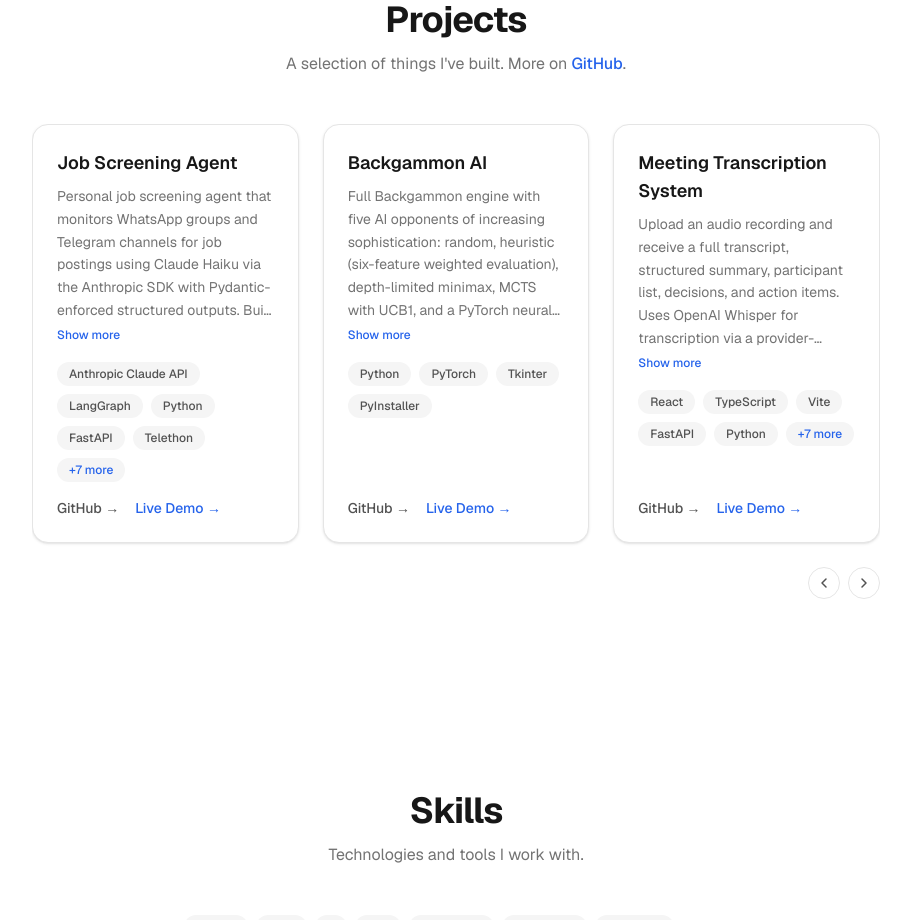
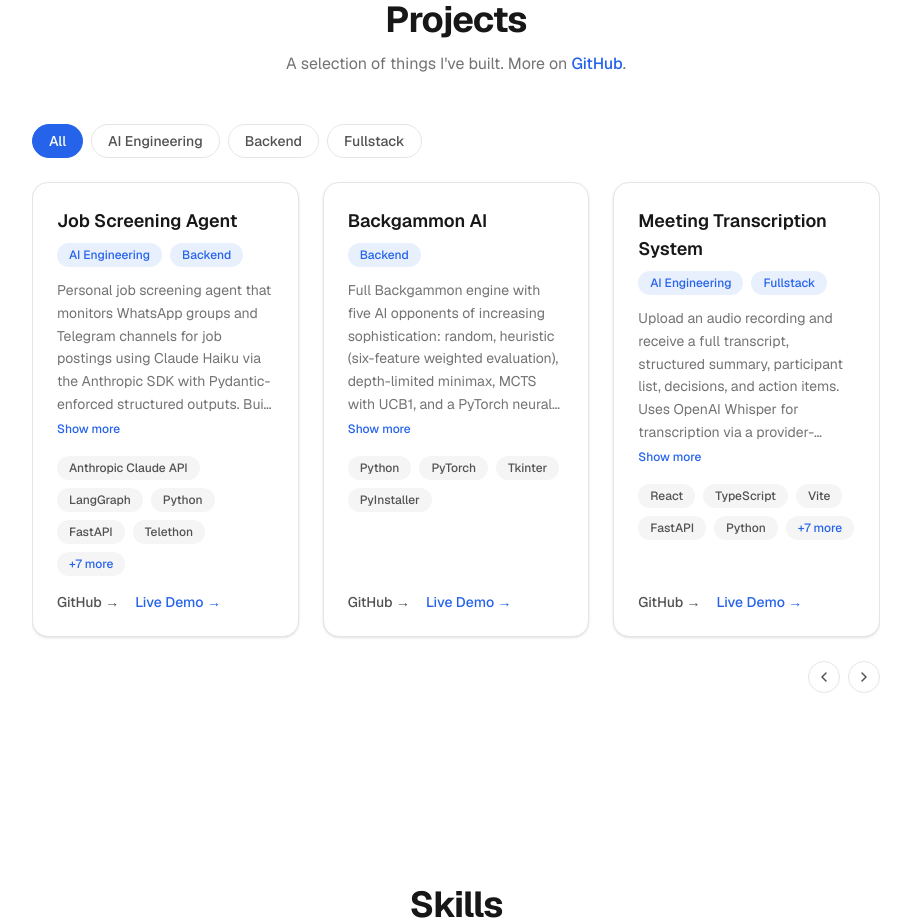
Before and after one commit to yarins0/yarin-lab, a Next.js app: page / in a window 1280 px wide. Shown: the part 880-1800 px from the top of the page, without its empty margins (184-1095 px from the left). Built offline with nearby package versions, Linux system fonts and the light colour scheme.

Commit message:
Add multi-category tagging and filtering to project cards
Projects can carry multiple categories (Fullstack, AI Engineering,
Backend, DevOps). A filter bar above the project grid derives its
buttons from whichever categories are actually in use.

```diff
--- a/src/components/sections/Projects.tsx
+++ b/src/components/sections/Projects.tsx
@@ -10,6 +10,7 @@ const GITHUB_PROFILE_URL = "https://github.com/yarins0";
 const PROJECTS: Project[] = [
   {
     name: "Job Screening Agent",
+    categories: ["AI Engineering", "Backend"],
     description:
       "Personal job screening agent that monitors WhatsApp groups and Telegram channels " +
       "for job postings using Claude Haiku via the Anthropic SDK with Pydantic-enforced structured outputs. " +
@@ -24,6 +25,7 @@ const PROJECTS: Project[] = [
   },
   {
     name: "Backgammon AI",
+    categories: ["Backend"],
     description:
       "Full Backgammon engine with five AI opponents of increasing sophistication: random, " +
       "heuristic (six-feature weighted evaluation), depth-limited minimax, MCTS with UCB1, " +
@@ -37,6 +39,7 @@ const PROJECTS: Project[] = [
   },
   {
     name: "Meeting Transcription System",
+    categories: ["AI Engineering", "Fullstack"],
     description:
       "Upload an audio recording and receive a full transcript, structured summary, participant list, decisions, and action items. " +
       "Uses OpenAI Whisper for transcription via a provider-swappable interface and Claude (claude-sonnet-4-6) for structured summarization over SSE. " +
@@ -48,6 +51,7 @@ const PROJECTS: Project[] = [
   },
   {
     name: "TuneCraft",
+    categories: ["Fullstack"],
     description:
       "Full-stack playlist manager for Spotify, SoundCloud, and Tidal. " +
       "Features composable shuffle algorithms (artist spread, genre spread, chronological mix), " +
@@ -59,6 +63,7 @@ const PROJECTS: Project[] = [
   },
   {
     name: "faceb00k.com",
+    categories: ["Backend"],
     description:
       "A BGU university security assignment replicating Facebook's login and registration UI. " +
       "Demonstrates credential harvesting techniques, SQL injection prevention via parameterised queries, " +
--- a/src/components/ui/ProjectCard.tsx
+++ b/src/components/ui/ProjectCard.tsx
@@ -2,9 +2,12 @@
 import { useState } from "react";
 import Badge from "./Badge";
 
+export type Category = "Fullstack" | "AI Engineering" | "Backend" | "DevOps";
+
 export type Project = {
   name: string;
   description: string;
+  categories: Category[];
   techStack: string[];
   githubUrl: string;
   liveDemoUrl?: string;
@@ -18,6 +21,7 @@ export default function ProjectCard({ project }: { project: Project }) {
   return (
     <article className="group flex h-full flex-col rounded-2xl border border-edge bg-canvas p-6 shadow-sm transition-shadow duration-200 hover:shadow-md">
       <ProjectHeader name={project.name} />
+      <CategoryBadges categories={project.categories} />
       <ProjectDescription description={project.description} />
       <TechStack tags={project.techStack} />
       <ProjectLinks
@@ -34,6 +38,21 @@ function ProjectHeader({ name }: { name: string }) {
     <h3 className="mb-2 text-lg font-semibold text-ink transition-colors duration-150 group-hover:text-accent">
       {name}
     </h3>
+  );
+}
+
+function CategoryBadges({ categories }: { categories: Category[] }) {
+  return (
+    <div className="mb-3 flex flex-wrap gap-2">
+      {categories.map((category) => (
+        <span
+          key={category}
+          className="inline-flex items-center rounded-full bg-accent/10 px-3 py-1 text-xs font-medium text-accent"
+        >
+          {category}
+        </span>
+      ))}
+    </div>
   );
 }
 
--- a/src/components/ui/ProjectCarousel.tsx
+++ b/src/components/ui/ProjectCarousel.tsx
@@ -1,13 +1,25 @@
 "use client";
-import { useRef } from "react";
-import ProjectCard, { type Project } from "@/components/ui/ProjectCard";
+import { useMemo, useRef, useState } from "react";
+import ProjectCard, { type Category, type Project } from "@/components/ui/ProjectCard";
 
 interface ProjectCarouselProps {
   projects: Project[];
 }
 
+type CategoryFilter = Category | "All";
+
 export default function ProjectCarousel({ projects }: ProjectCarouselProps) {
   const scrollRef = useRef<HTMLDivElement>(null);
+  const [activeFilter, setActiveFilter] = useState<CategoryFilter>("All");
+
+  const availableCategories = useMemo(
+    () => Array.from(new Set(projects.flatMap((project) => project.categories))),
+    [projects],
+  );
+  const visibleProjects =
+    activeFilter === "All"
+      ? projects
+      : projects.filter((project) => project.categories.includes(activeFilter));
 
   function scroll(direction: 1 | -1) {
     const container = scrollRef.current;
@@ -17,11 +29,16 @@ export default function ProjectCarousel({ projects }: ProjectCarouselProps) {
 
   return (
     <div>
+      <CategoryFilterBar
+        categories={availableCategories}
+        activeFilter={activeFilter}
+        onSelect={setActiveFilter}
+      />
       <div
         ref={scrollRef}
         className="scrollbar-hide flex w-full snap-x snap-mandatory gap-6 overflow-x-auto scroll-smooth pb-2"
       >
-        {projects.map((project) => (
+        {visibleProjects.map((project) => (
           <div
             key={project.name}
             className="flex w-[80%] flex-none snap-start sm:w-[calc(50%-12px)] lg:w-[calc(33.333%-16px)]"
@@ -51,6 +68,36 @@ export default function ProjectCarousel({ projects }: ProjectCarouselProps) {
   );
 }
 
+function CategoryFilterBar({
+  categories,
+  activeFilter,
+  onSelect,
+}: {
+  categories: Category[];
+  activeFilter: CategoryFilter;
+  onSelect: (filter: CategoryFilter) => void;
+}) {
+  const filters: CategoryFilter[] = ["All", ...categories];
+
+  return (
+    <div className="mb-6 flex flex-wrap gap-2">
+      {filters.map((filter) => (
+        <button
+          key={filter}
+          onClick={() => onSelect(filter)}
+          className={`rounded-full border px-4 py-1.5 text-sm font-medium transition-colors ${
+            activeFilter === filter
+              ? "border-accent bg-accent text-white"
+              : "border-edge text-dim hover:border-ink hover:text-ink"
+          }`}
+        >
+          {filter}
+        </button>
+      ))}
+    </div>
+  );
+}
+
 function ChevronLeft() {
   return (
     <svg width="16" height="16" viewBox="0 0 16 16" fill="none" aria-hidden="true">
```
